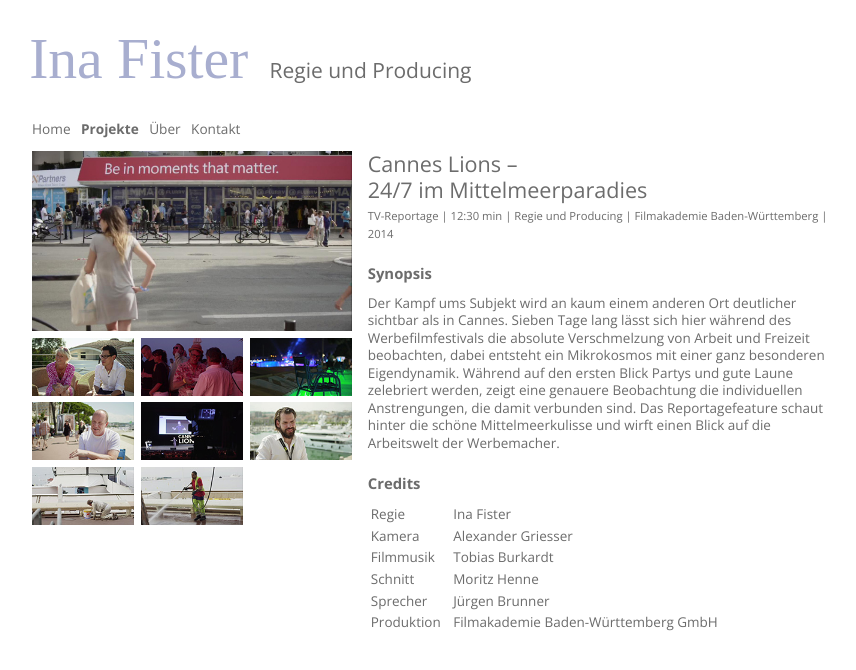
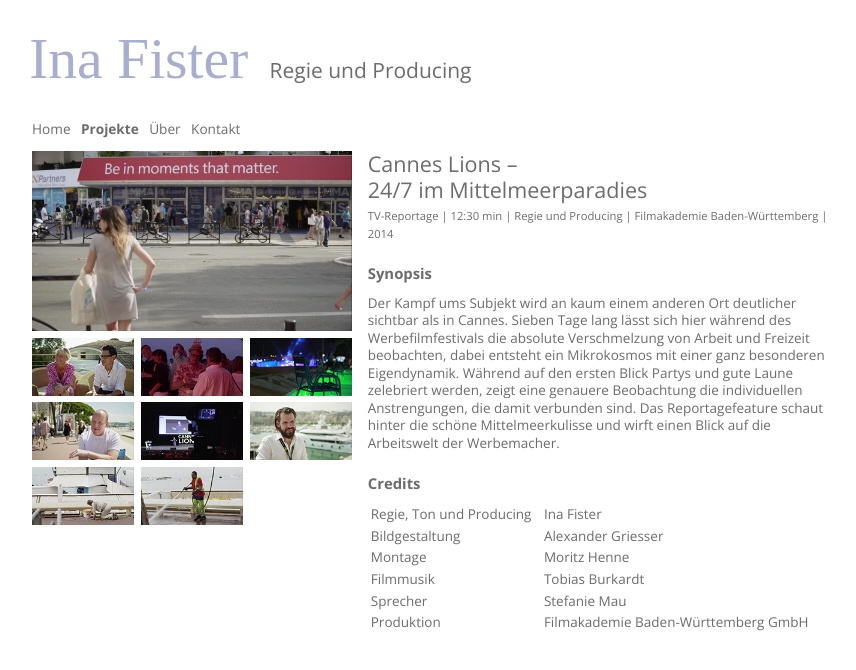
Before and after one commit to fisterfilms/fisterfilms.de, a Jekyll site: the page built from _projekte/cannes-lions.md, in a window 1280 px wide. Shown: the top 670 px of the page, without its empty margins (208-1064 px from the left). Built offline with Jekyll 4.4.1, drawn with Linux system fonts in a browser that asks for light colours; some web fonts are replaced.

Commit message:
Update cannes-lions.md

```diff
--- a/_projekte/cannes-lions.md
+++ b/_projekte/cannes-lions.md
@@ -18,11 +18,11 @@
     - CannesLions/Reinigungskraft auf dem Boulevard de la Croisette um 8 Uhr morgens.jpg
 
 credits:
-    - [Regie, Ina Fister]
-    - [Kamera, Alexander Griesser]
+    - ["Regie, Ton und Producing", Ina Fister]
+    - [Bildgestaltung, Alexander Griesser]
+    - [Montage, Moritz Henne]
     - [Filmmusik, Tobias Burkardt]
-    - [Schnitt, Moritz Henne]
-    - [Sprecher, Jürgen Brunner]
+    - [Sprecher, Stefanie Mau]
     - [Produktion, Filmakademie Baden-Württemberg GmbH]
 filminfo:
     - TV-Reportage
```
